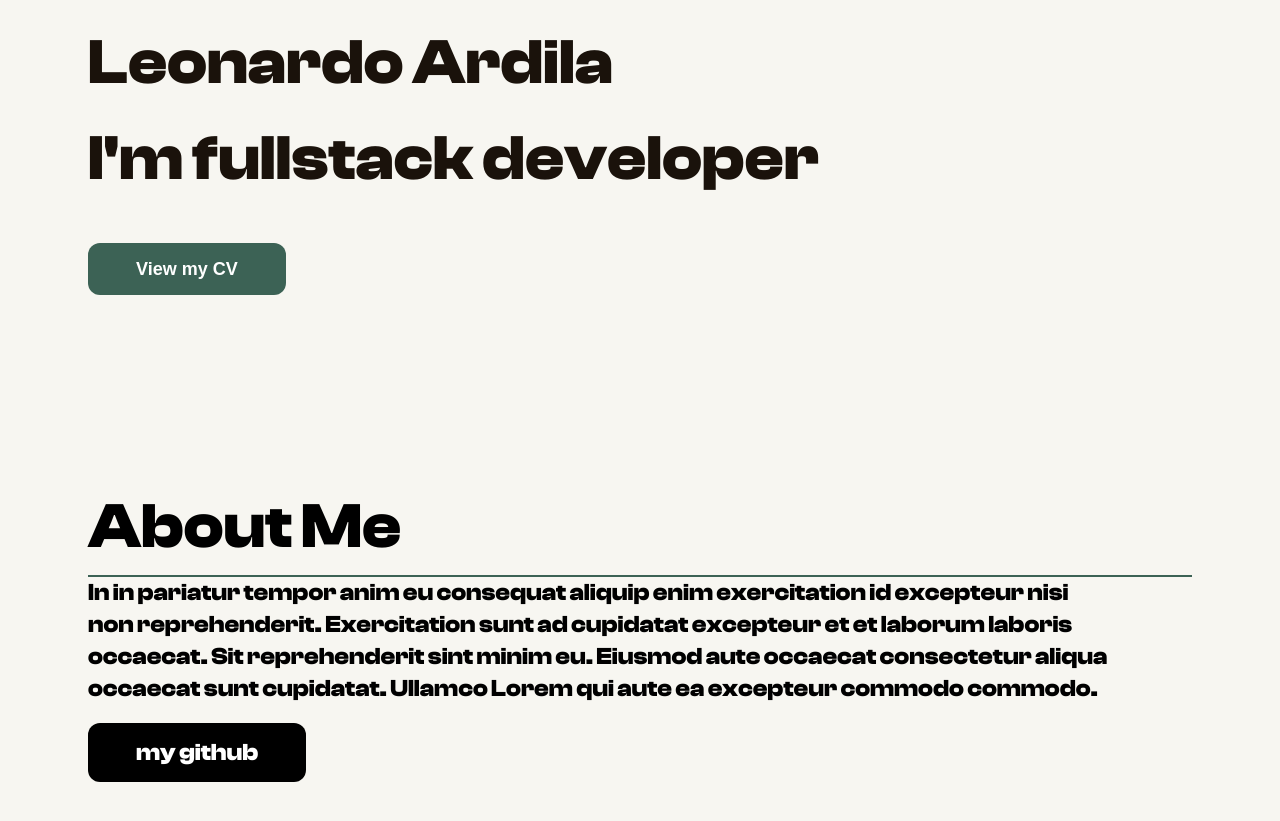
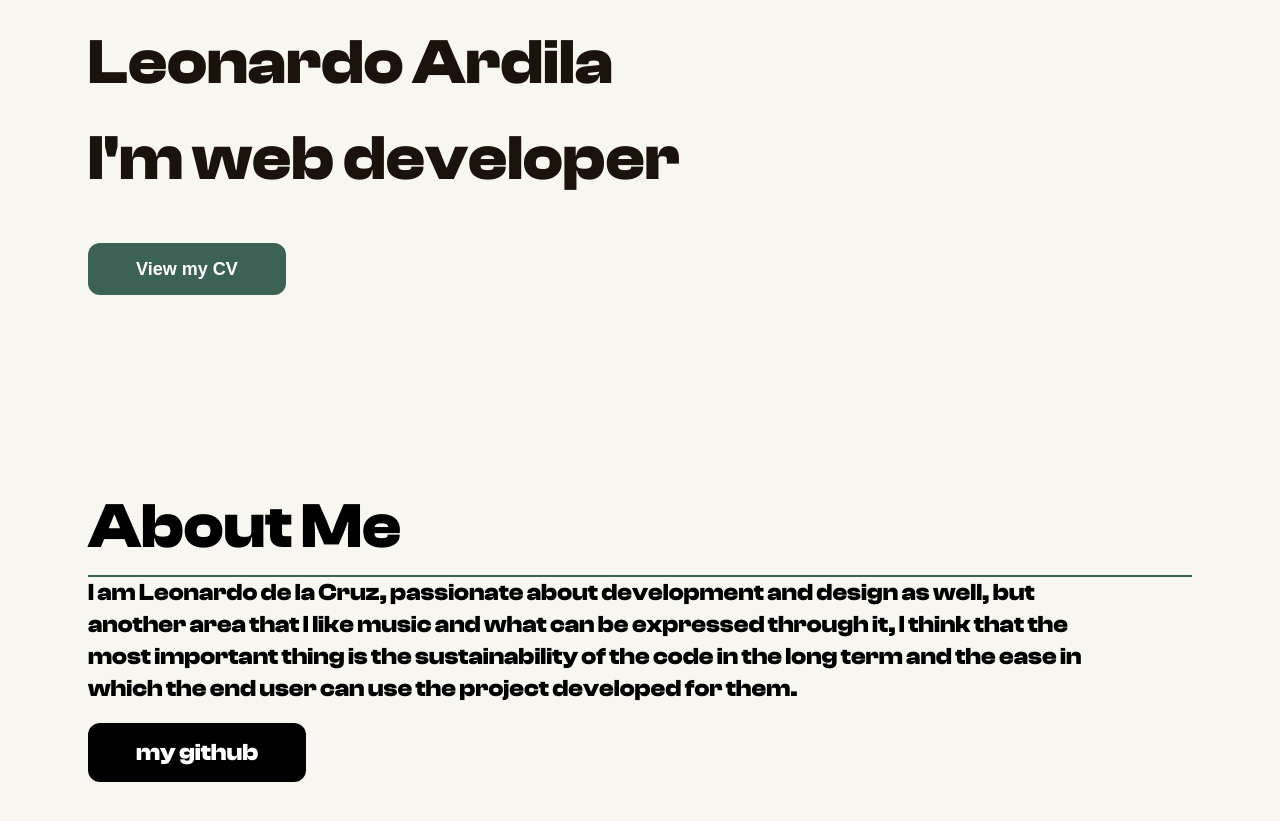
Before and after one commit to delcruzzz/my-portfolio, a React (Vite) app: page / in a window 1280 px wide. Shown: the part 305-1126 px from the top of the page. Built offline with nearby package versions, Linux system fonts and the light colour scheme; a web font is replaced by a local one.

Commit message:
change descriptions and about me

```diff
--- a/src/components/banners/about_me.jsx
+++ b/src/components/banners/about_me.jsx
@@ -6,7 +6,10 @@ export default function AboutMe() {
         <section className="text-lg md:text-2xl md:mr-20 space-y-8">
           <div>
             <p>
-              In in pariatur tempor anim eu consequat aliquip enim exercitation id excepteur nisi non reprehenderit. Exercitation sunt ad cupidatat excepteur et et laborum laboris occaecat. Sit reprehenderit sint minim eu. Eiusmod aute occaecat consectetur aliqua occaecat sunt cupidatat. Ullamco Lorem qui aute ea excepteur commodo commodo.
+              I am Leonardo de la Cruz, passionate about development and design as well, but another area that
+              I like music and what can be expressed through it, I think that
+              the most important thing is the sustainability of the code in the long term and the ease in
+              which the end user can use the project developed for them.
             </p>
           </div>
           <div>
--- a/src/components/banners/presentation.jsx
+++ b/src/components/banners/presentation.jsx
@@ -9,7 +9,7 @@ export default function Presentation() {
                         hello.
                     </p>
                     <p>This is the portfolio site of Leonardo Ardila</p>
-                    <p>I'm fullstack developer</p>
+                    <p>I'm web developer</p>
                     <a className="font-semibold text-lg bg-[#3c6255] text-white px-12 py-4 rounded-xl" href={ cv_pdf } target="_blank">View my CV</a>
                 </div>
             </div>
```
